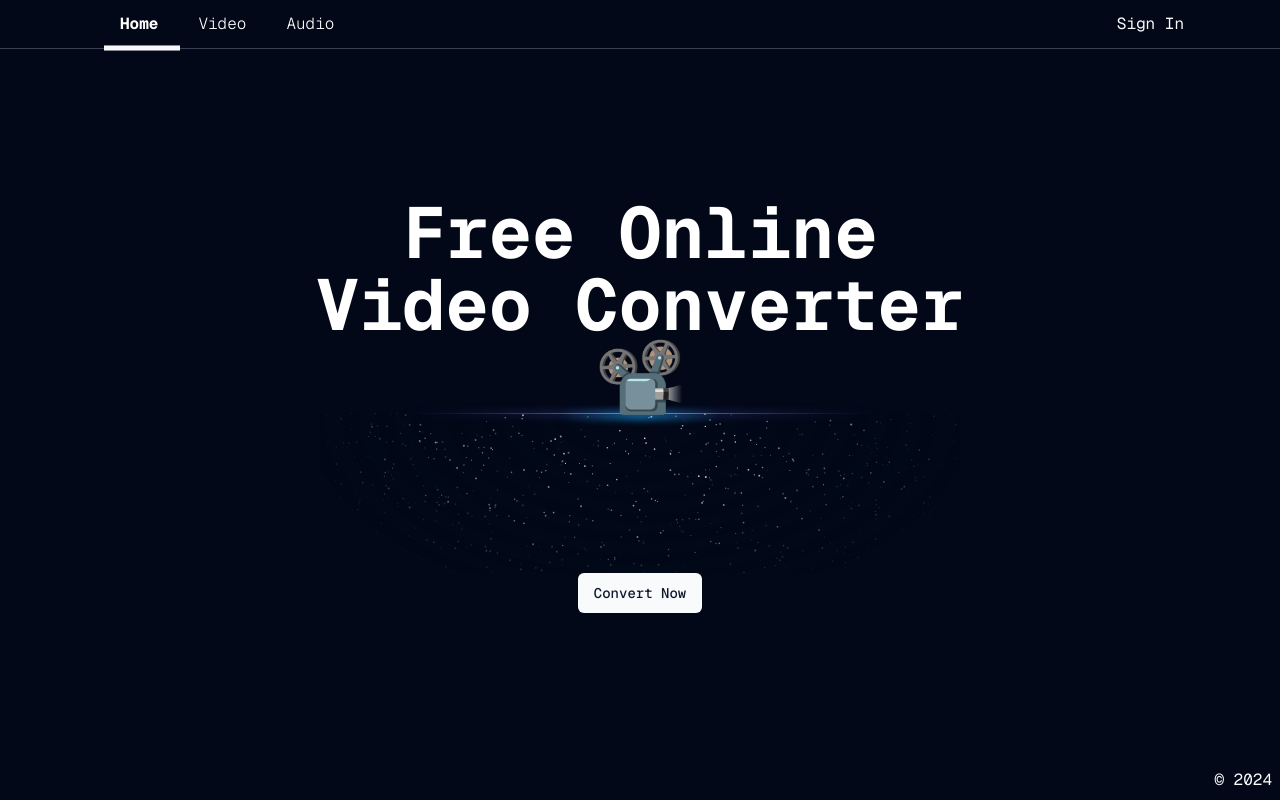
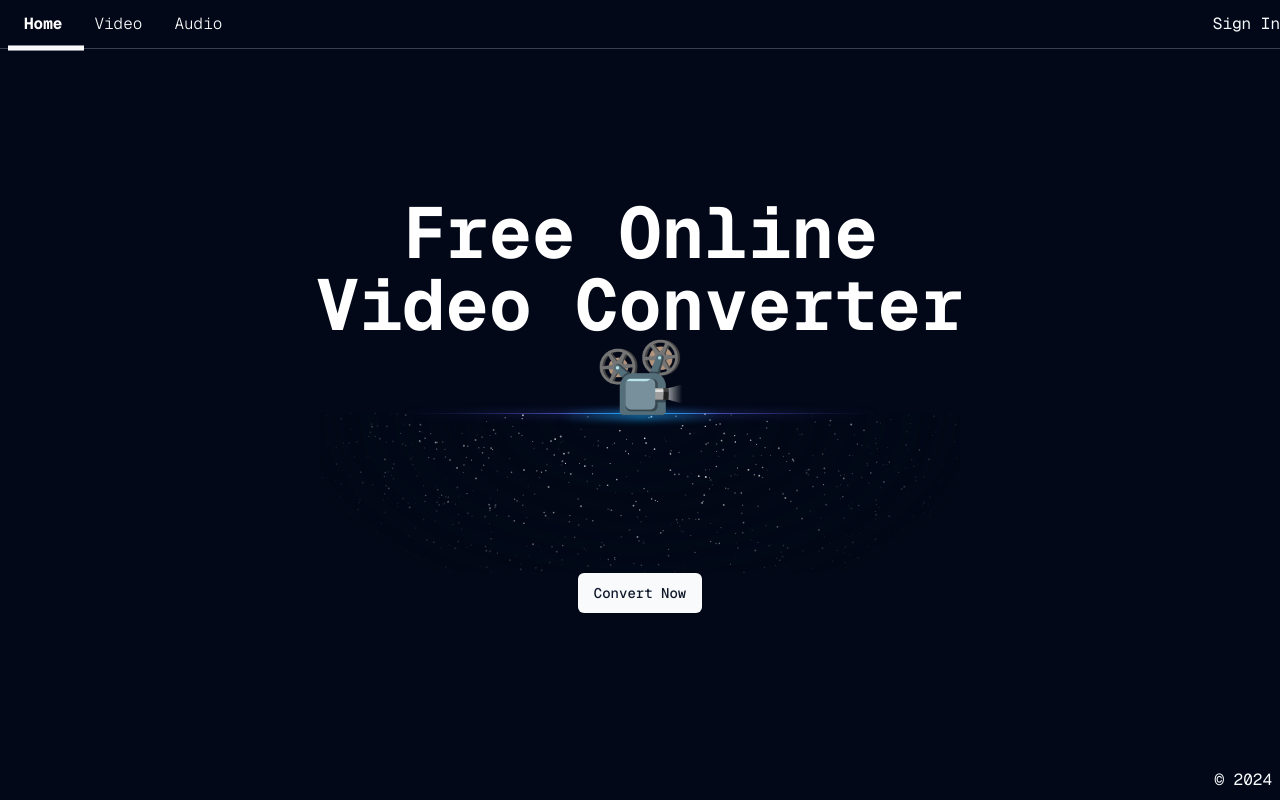
Before and after one commit to JIdayyy/converter-frontend, a Next.js app: page / in a window 1280 px wide. Built offline with nearby package versions, Linux system fonts and the light colour scheme; no server answers.

Commit message:
feat: navbar ui

```diff
--- a/src/components/ui/navbar.tsx
+++ b/src/components/ui/navbar.tsx
@@ -53,16 +53,22 @@ export const Navbar = () => {
   return (
     <div
       className={
-        "w-full flex h-fit px-2 md:px-24 justify-between items-center align-middle top-0 relative border-b border-b-gray-700 bg-background"
+        "w-full flex h-fit  justify-center   top-0 relative border-b border-b-gray-700 bg-background"
       }
     >
-      <div className="flex-row space-x-2  flex h-12">
+      <div
+        className={
+          "flex max-w-7xl items-center align-middle justify-between w-full"
+        }
+      >
+        <div className="flex-row  relative space-x-2 flex h-12">
           <span
             className="absolute bottom-0 translate-y-[50%]  z-40 flex overflow-hidden h-[5px] bg-white  transition-all duration-300"
             style={{ left: tabUnderlineLeft, width: tabUnderlineWidth }}
           >
             <span className="h-full w-full bg-gray-200/30" />
           </span>
+          <div className={"flex items-center align-middle justify-center"}>
             {allTabs.map((tab, index) => {
               const isActive = activeTabIndex === index;
 
@@ -81,11 +87,13 @@ export const Navbar = () => {
               );
             })}
           </div>
+        </div>
         {session.status !== "authenticated" ? (
           <Link href="/auth/signin">Sign In</Link>
         ) : (
           <SignOut />
         )}
       </div>
+    </div>
   );
 };
```
Lines whose indentation alone changed are shown as unchanged.
